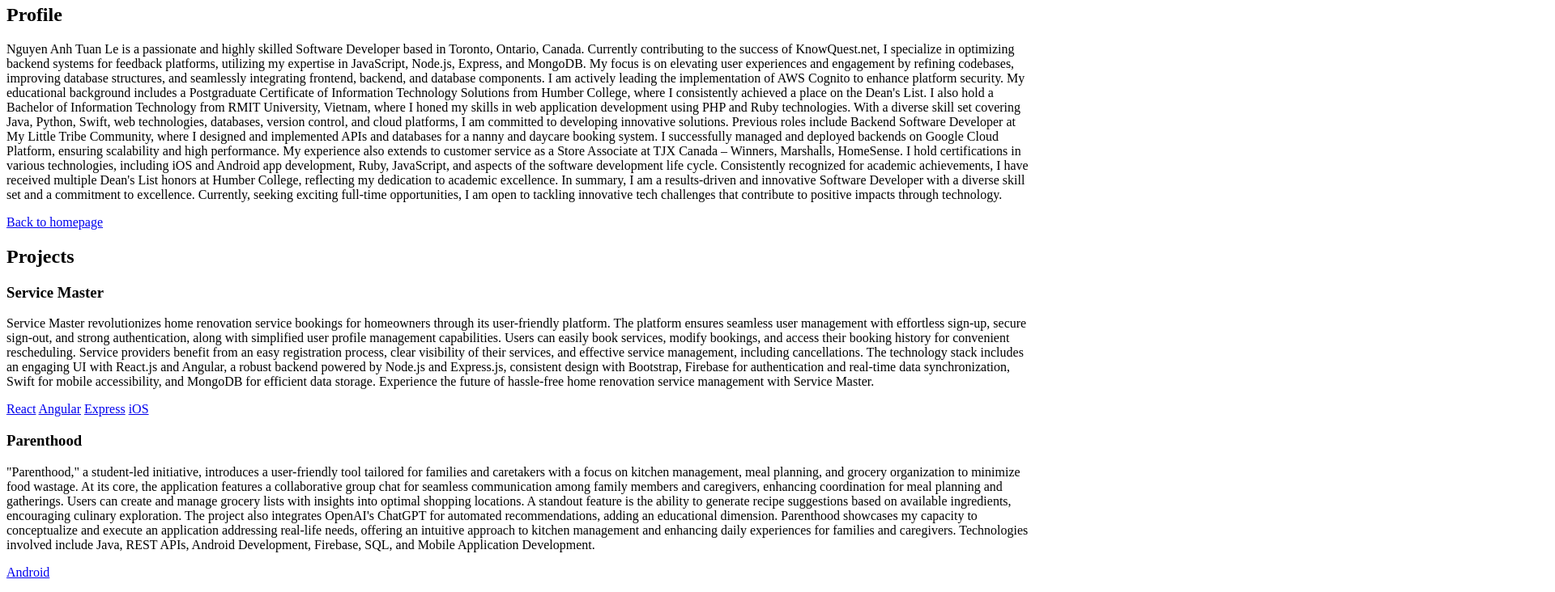
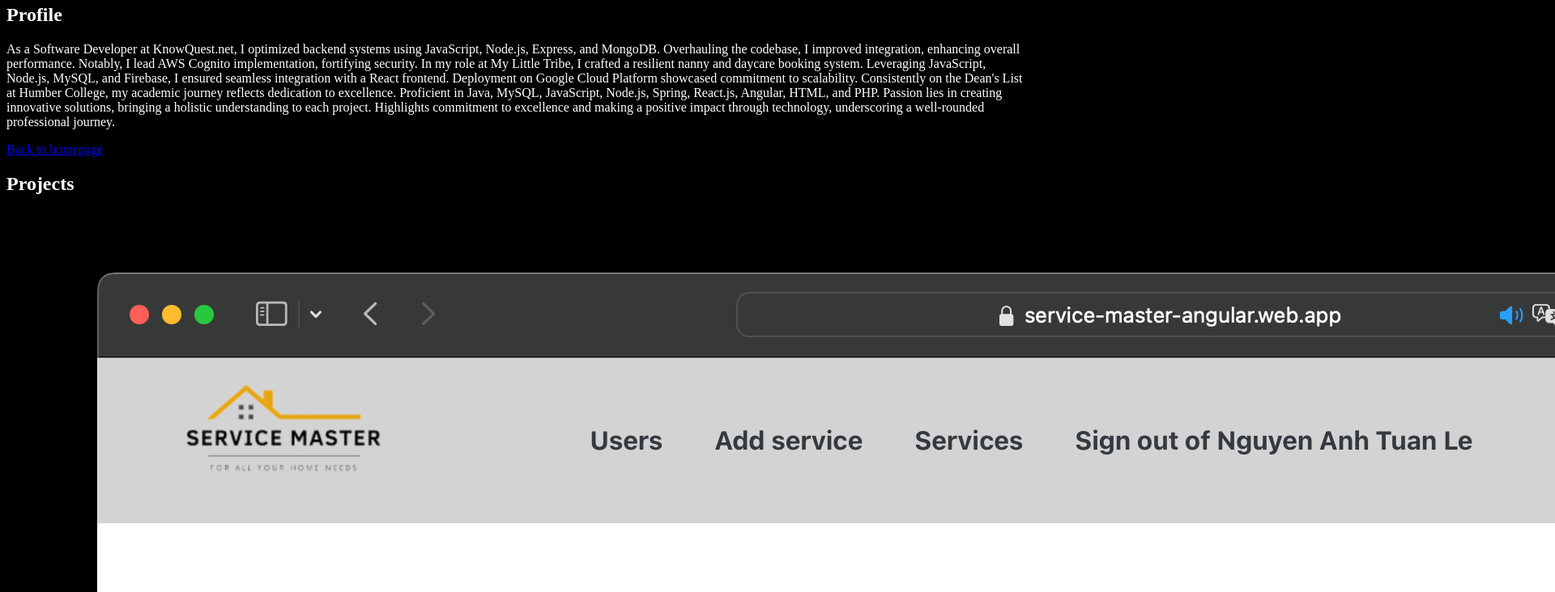
Before and after one commit to 95tuanle/learning-css, a plain HTML site: page resume.html in a window 1280 px wide. Shown: the part 122-854 px from the top of the page at 81% size, 1920 px wide, since content can reach past the window. Drawn offline with Linux system fonts and the light colour scheme.

Commit message:
done with getting started

```diff
--- /dev/null
+++ b/css/styles.css
@@ -0,0 +1,4 @@
+body {
+  background: black;
+  color: white;
+}
--- a/resume.html
+++ b/resume.html
@@ -4,6 +4,7 @@
   <meta charset="UTF-8">
   <meta content="width=device-width, initial-scale=1" name="viewport">
   <title>Resume | Nguyen Anh Tuan Le | Software Developer</title>
+  <link rel="stylesheet" href="css/styles.css">
 </head>
 <body>
 <!-- //  INTRO  // -->
@@ -20,34 +21,17 @@
   <section>
     <!-- Start content edits below this line. -->
     <h2>Profile</h2>
-    <p>Nguyen Anh Tuan Le is a passionate and highly skilled Software Developer based in Toronto, Ontario, Canada.
-      Currently contributing to the success of KnowQuest.net, I specialize in optimizing backend systems for feedback
-      platforms, utilizing my expertise in JavaScript, Node.js, Express, and MongoDB. My focus is on elevating user
-      experiences and engagement by refining codebases, improving database structures, and seamlessly integrating
-      frontend, backend, and database components. I am actively leading the implementation of AWS Cognito to enhance
-      platform security.
-
-      My educational background includes a Postgraduate Certificate of Information Technology Solutions from Humber
-      College, where I consistently achieved a place on the Dean's List. I also hold a Bachelor of Information
-      Technology from RMIT University, Vietnam, where I honed my skills in web application development using PHP and
-      Ruby technologies.
-
-      With a diverse skill set covering Java, Python, Swift, web technologies, databases, version control, and cloud
-      platforms, I am committed to developing innovative solutions. Previous roles include Backend Software Developer at
-      My Little Tribe Community, where I designed and implemented APIs and databases for a nanny and daycare booking
-      system. I successfully managed and deployed backends on Google Cloud Platform, ensuring scalability and high
-      performance. My experience also extends to customer service as a Store Associate at TJX Canada – Winners,
-      Marshalls, HomeSense.
-
-      I hold certifications in various technologies, including iOS and Android app development, Ruby, JavaScript, and
-      aspects of the software development life cycle.
-
-      Consistently recognized for academic achievements, I have received multiple Dean's List honors at Humber College,
-      reflecting my dedication to academic excellence.
-
-      In summary, I am a results-driven and innovative Software Developer with a diverse skill set and a commitment to
-      excellence. Currently, seeking exciting full-time opportunities, I am open to tackling innovative tech challenges
-      that contribute to positive impacts through technology.</p>
+    <p>As a Software Developer at KnowQuest.net, I optimized backend systems using JavaScript, Node.js, Express, and
+      MongoDB. Overhauling the codebase, I improved integration, enhancing overall performance. Notably, I lead AWS
+      Cognito implementation, fortifying security.
+      In my role at My Little Tribe, I crafted a resilient nanny and daycare booking system. Leveraging JavaScript,
+      Node.js, MySQL, and Firebase, I ensured seamless integration with a React frontend. Deployment on Google Cloud
+      Platform showcased commitment to scalability.
+      Consistently on the Dean's List at Humber College, my academic journey reflects dedication to excellence.
+      Proficient in Java, MySQL, JavaScript, Node.js, Spring, React.js, Angular, HTML, and PHP. Passion lies in creating
+      innovative solutions, bringing a holistic understanding to each project.
+      Highlights commitment to excellence and making a positive impact through technology, underscoring a well-rounded
+      professional journey.</p>
     <a href="index.html">Back to homepage</a>
 
     <!-- End content edits here. -->
@@ -61,7 +45,12 @@
 
     <!-- To add more items, copy this whole <section></section> block-->
     <section>
-      <!--      <img alt="description of image" height="" src="" srcset="" width="">-->
+      <img alt="Service Master Web 1" height="" src="images/service-master-web-1.png" srcset="" width="">
+      <img alt="Service Master Web 2" height="" src="images/service-master-web-2.png" srcset="" width="">
+      <img alt="Service Master Web 3" height="" src="images/service-master-web-3.png" srcset="" width="">
+      <img alt="Service Master Mobile 1" height="" src="images/service-master-mobile-1.png" srcset="" width="">
+      <img alt="Service Master Mobile 2" height="" src="images/service-master-mobile-2.png" srcset="" width="">
+      <img alt="Service Master Mobile 3" height="" src="images/service-master-mobile-3.png" srcset="" width="">
       <h3>Service Master</h3>
       <p>Service Master revolutionizes home renovation service bookings for homeowners through its user-friendly
         platform. The platform ensures seamless user management with effortless sign-up, secure sign-out, and strong
@@ -81,7 +70,9 @@
     </section>
 
     <section>
-      <!--      <img alt="description of image" height="" src="" srcset="" width="">-->
+      <img alt="Parenthood 1" height="" src="images/parenthood-1.png" srcset="" width="">
+      <img alt="Parenthood 2" height="" src="images/parenthood-2.png" srcset="" width="">
+      <img alt="Parenthood 4" height="" src="images/parenthood-3.png" srcset="" width="">
       <h3>Parenthood</h3>
       <p>"Parenthood," a student-led initiative, introduces a user-friendly tool tailored for families and caretakers
         with a focus on kitchen management, meal planning, and grocery organization to minimize food wastage. At its
@@ -100,7 +91,10 @@
     </section>
 
     <section>
-      <!--      <img alt="description of image" height="" src="" srcset="" width="">-->
+      <img alt="Car Share 1" height="" src="images/car-share-1.png" srcset="" width="">
+      <img alt="Car Share 2" height="" src="images/car-share-2.png" srcset="" width="">
+      <img alt="Car Share 3" height="" src="images/car-share-3.png" srcset="" width="">
+      <img alt="Car Share 4" height="" src="images/car-share-4.png" srcset="" width="">
       <h3>Car Share</h3>
       <p>Experience the future of car-sharing with Car Share, an Android app powered by Java, Room database, and Places
         SDK for Android. This user-friendly application simplifies the car rental process by allowing users to find and
@@ -205,13 +199,14 @@
   <!-- Add or remove any networks. -->
   <ul>
     <li>
-      <a href="https://twitter.com/95tuanle" target="_blank">Twitter</a>
+      <a href="https://twitter.com/95tuanle" target="_blank"><img alt="Twitter Icon" src="images/twitter-icon.png"></a>
     </li>
     <li>
-      <a href="https://www.linkedin.com/in/95tuanle/" target="_blank">LinkedIn</a>
+      <a href="https://www.linkedin.com/in/95tuanle/" target="_blank"><img alt="LinkedIn Icon"
+                                                                           src="images/linkedin-icon.png"></a>
     </li>
     <li>
-      <a href="https://github.com/95tuanle" target="_blank">GitHub</a>
+      <a href="https://github.com/95tuanle" target="_blank"><img alt="GitHub" src="images/github-icon.png"></a>
     </li>
   </ul>
   <!-- End content edits here. -->
```
Also changed, not shown: index.html (+5 -3 lines), images/github-icon.png (added), images/linkedin-icon.png (added), images/twitter-icon.png (added).
